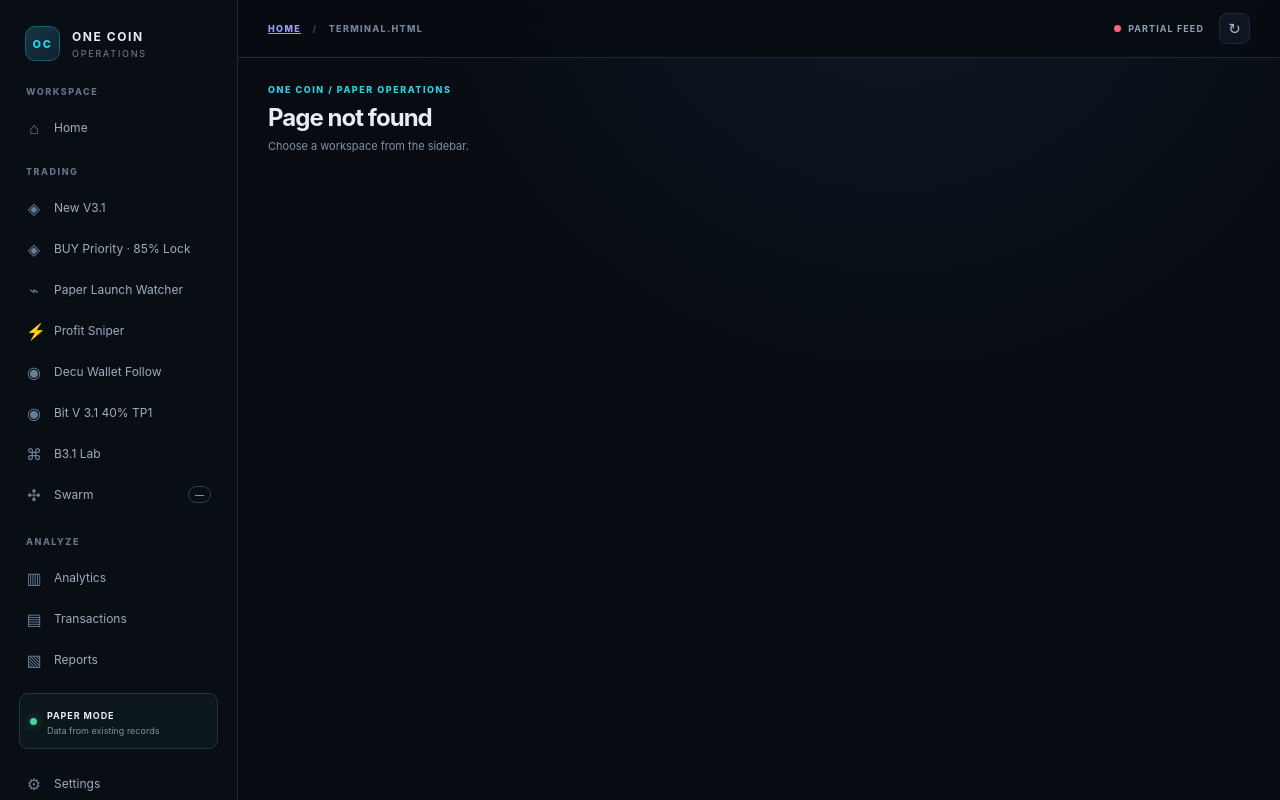
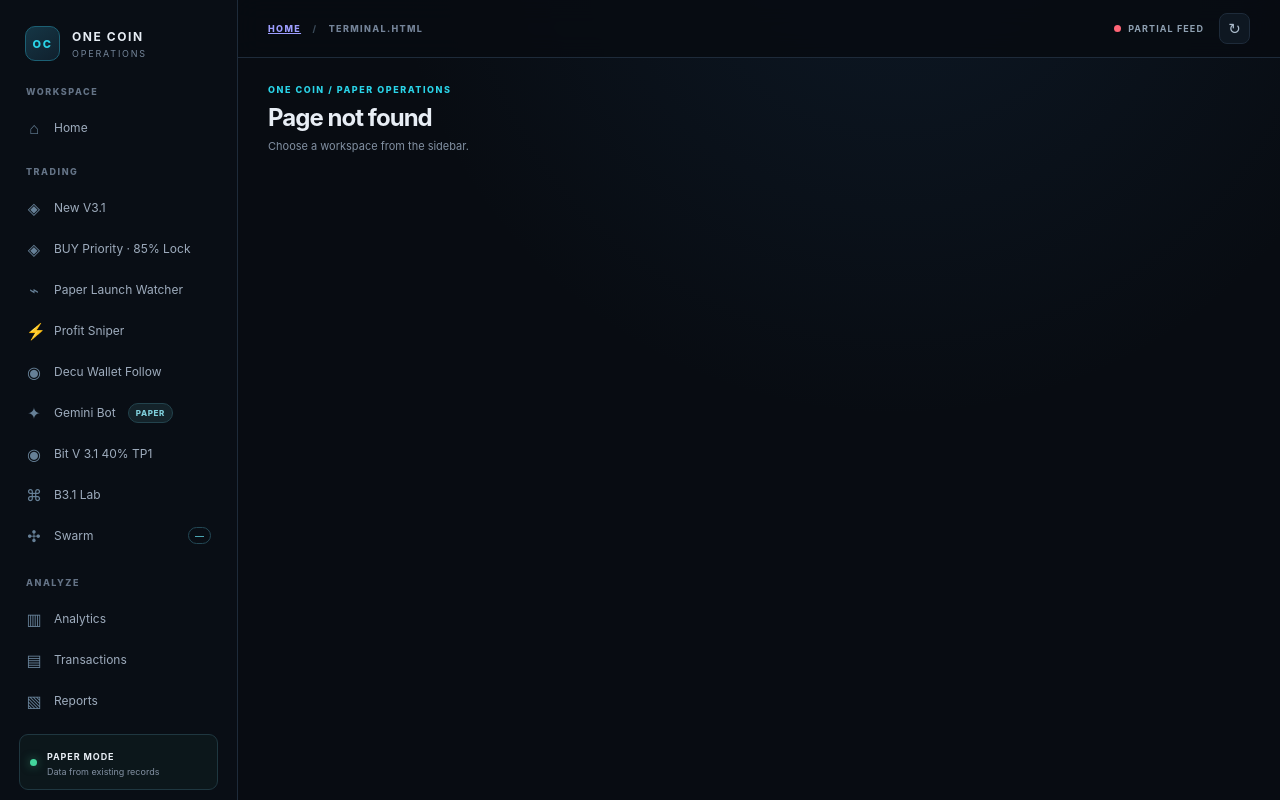
Before and after one commit to solanabot14/solana-one-coin-bot, a website: page terminal.html in a window 1280 px wide. Drawn offline with Linux system fonts and the light colour scheme; no server answers.

Commit message:
Add Gemini Bot to the dashboard sidebar

```diff
--- a/terminal.html
+++ b/terminal.html
@@ -20,6 +20,7 @@
         <a href="/trading/launch-sniper" class="nav-item"><span class="nav-icon">⌁</span>Paper Launch Watcher</a>
         <a href="/trading/profit-sniper" data-route="/trading/profit-sniper" class="nav-item"><span class="nav-icon">⚡</span>Profit Sniper</a>
         <a href="/trading/wallet-copy" data-route="/trading/wallet-copy" class="nav-item"><span class="nav-icon">◉</span>Decu Wallet Follow</a>
+        <a href="/trading/gemini" data-route="/trading/gemini" class="nav-item"><span class="nav-icon">✦</span>Gemini Bot <span class="badge">PAPER</span></a>
         <a href="/trading/candle-breakout" data-route="/trading/candle-breakout" class="nav-item"><span class="nav-icon">◉</span>Bit V 3.1 40% TP1</a>
         <a href="/trading/b31-lab" data-route="/trading/b31-lab" class="nav-item"><span class="nav-icon">⌘</span>B3.1 Lab</a>
         <a href="/swarm" data-route="/swarm" class="nav-item"><span class="nav-icon">✣</span>Swarm <span class="nav-live" id="navSwarmCount">—</span></a>
```
